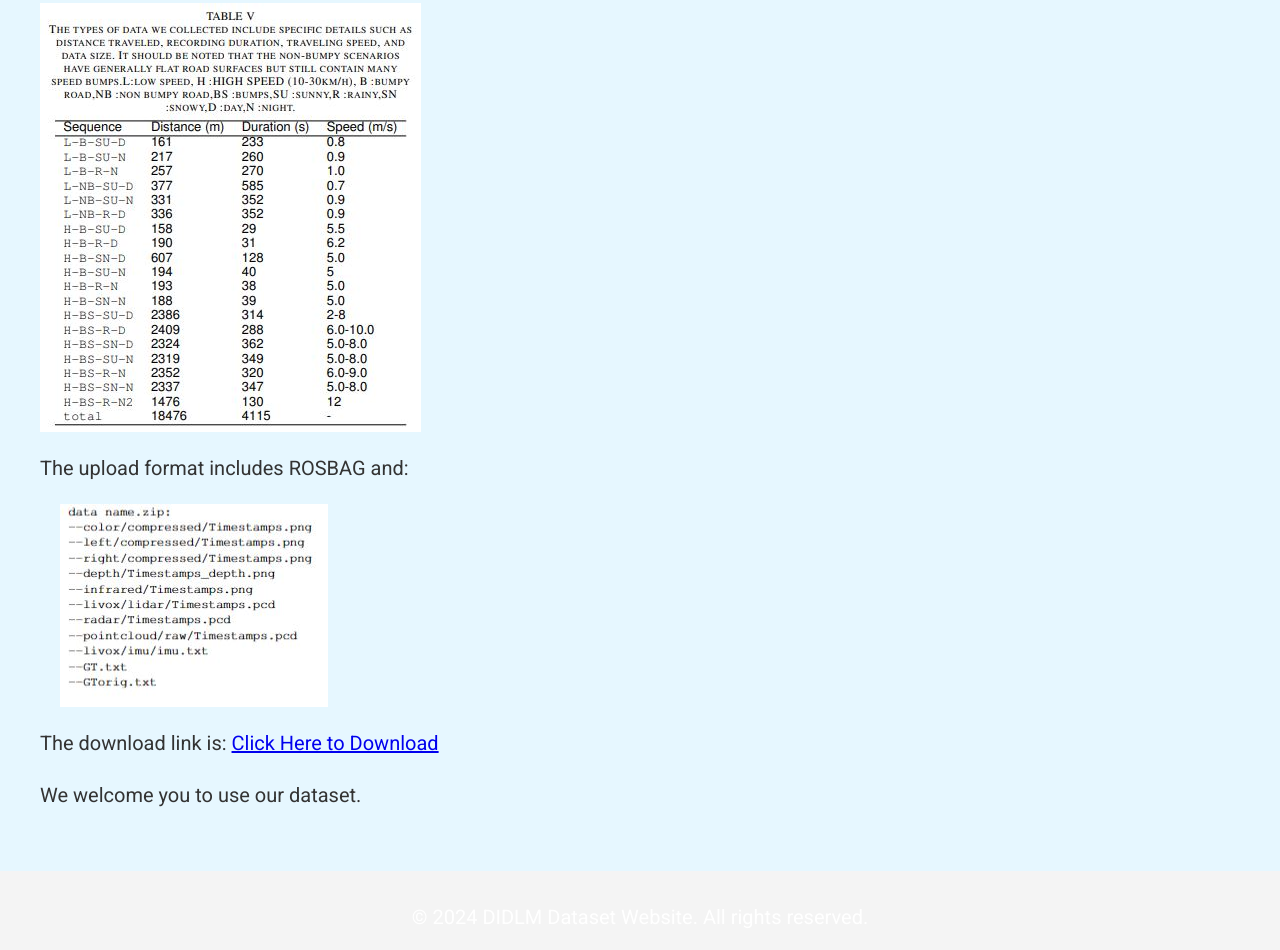
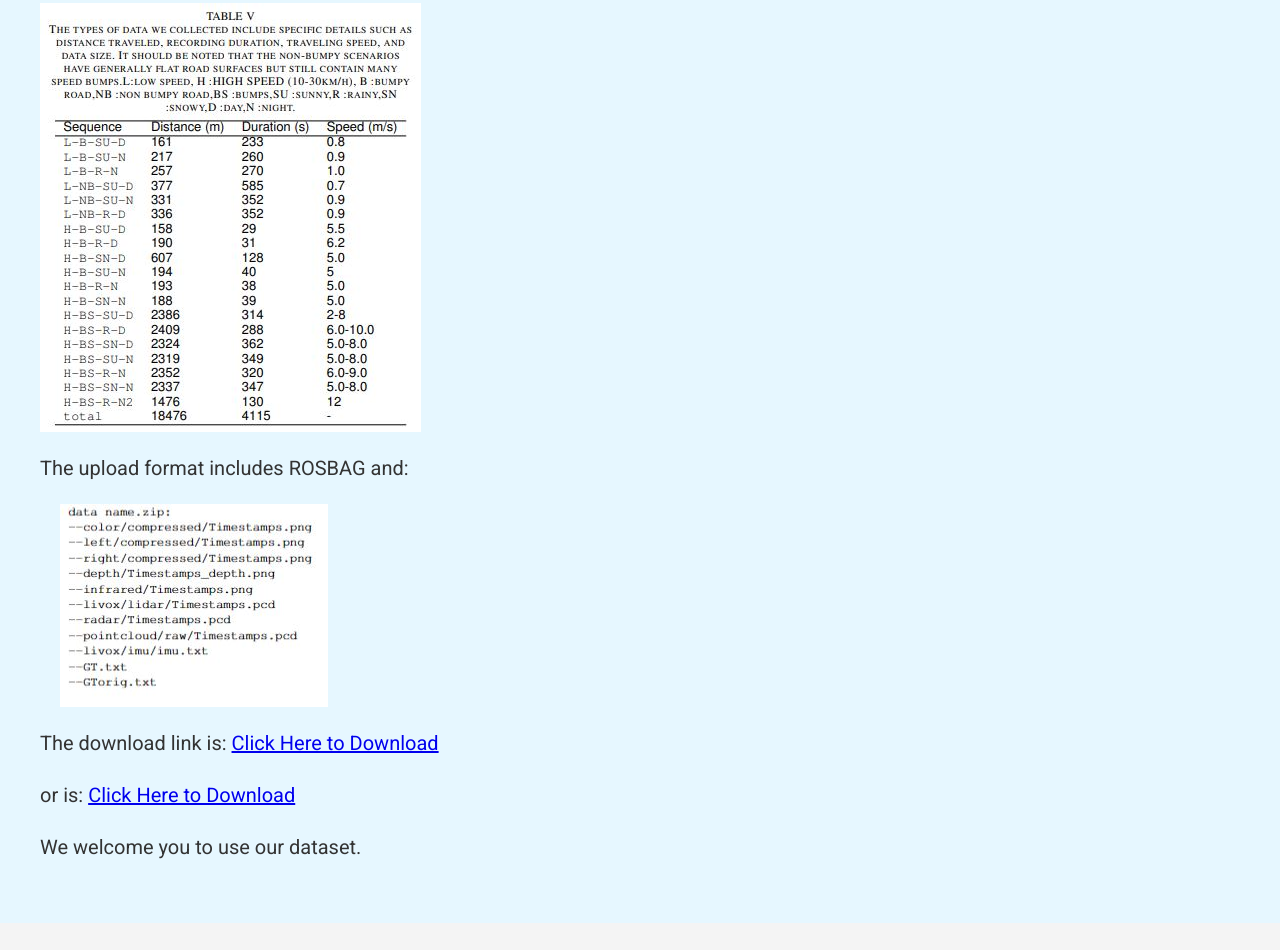
Before and after one commit to GongWeiSheng/DIDLM.github.io, a plain HTML site: page download.html in a window 1280 px wide. Shown: the part 318-1268 px from the top of the page. Drawn offline with Linux system fonts and the light colour scheme.

Commit message:
Update download.html

```diff
--- a/download.html
+++ b/download.html
@@ -84,7 +84,8 @@
 
                 <img src="image3.JPG" alt="Format Image" class="img-inline">
 
-                <p>The download link is: <a href="https://www.scidb.cn/anonymous/TnpRanF1" target="_blank">Click Here to Download</a></p>
+                <p>The download link is: <a href="https://www.scidb.cn/s/URveqe" target="_blank">Click Here to Download</a></p>
+                <p>or is: <a href="https://www.scidb.cn/anonymous/TnpRanF1" target="_blank">Click Here to Download</a></p>
 
                 <p>We welcome you to use our dataset.</p>
             </div>
```
